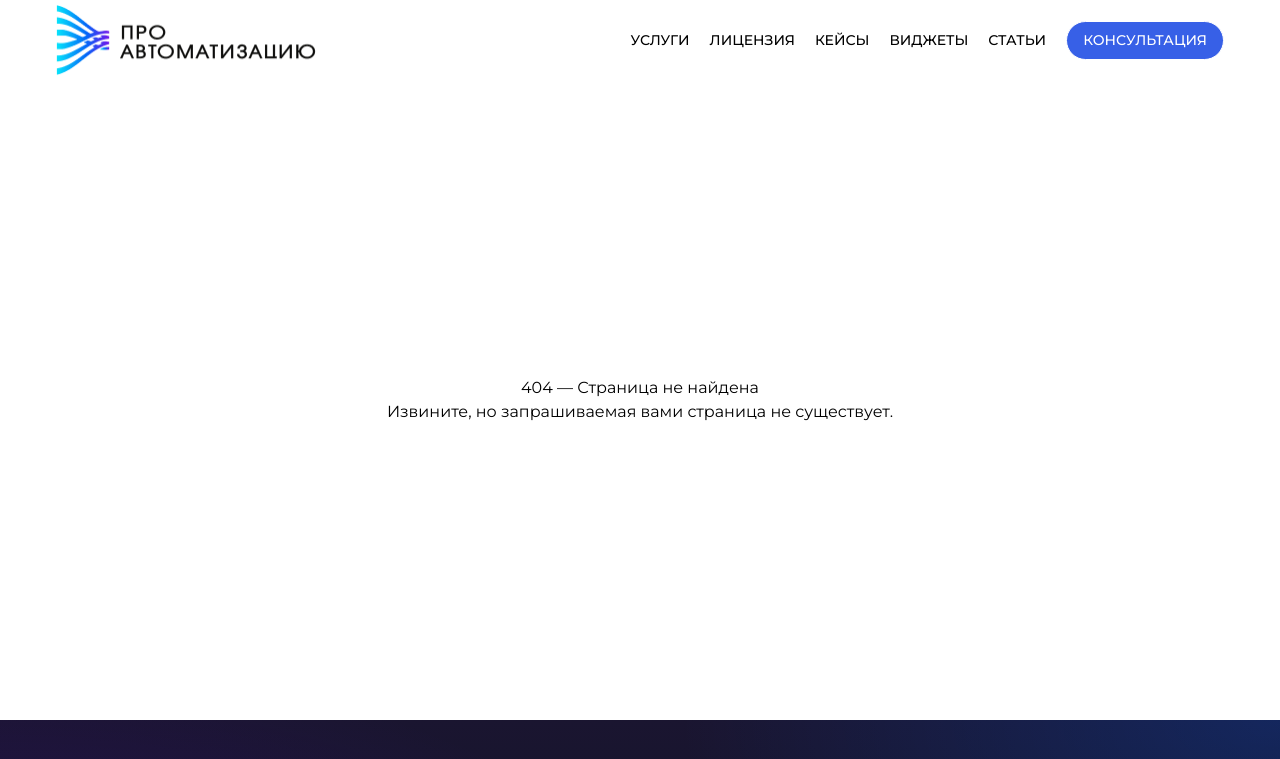
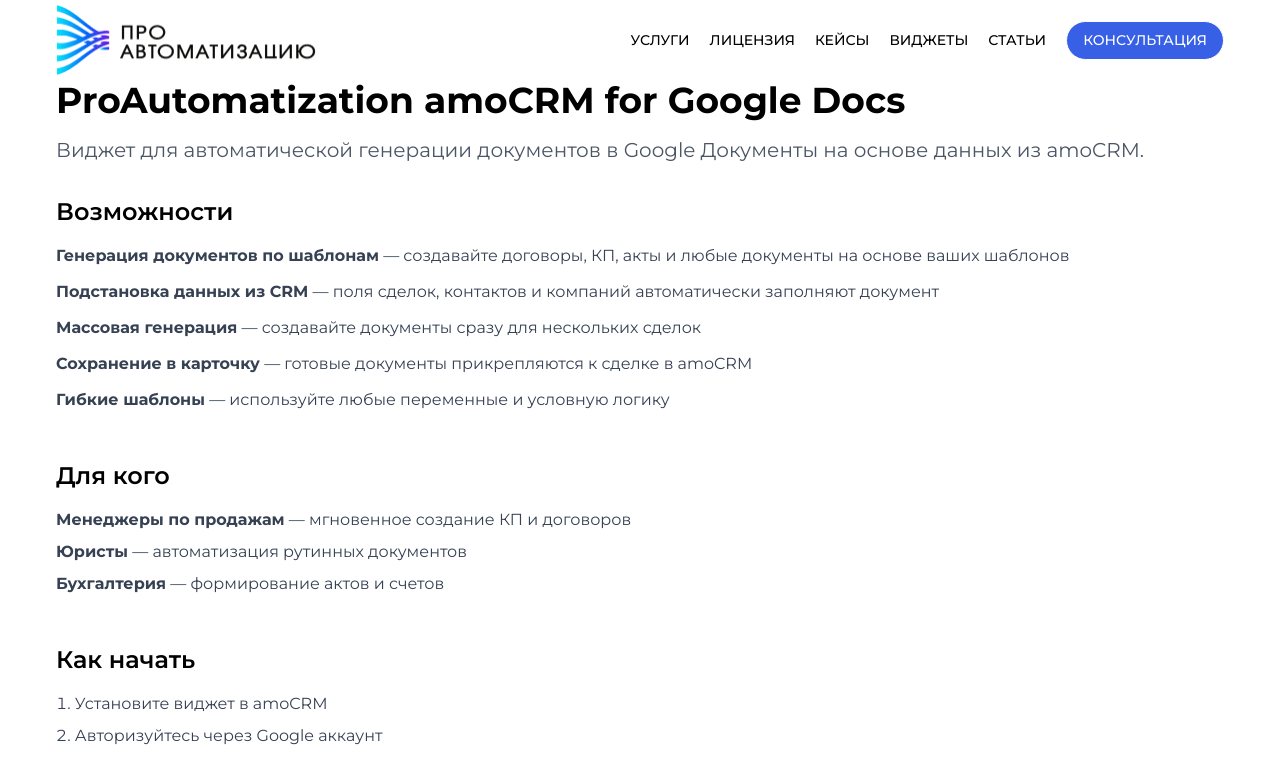
Before and after one commit to DFimp/landing_pro_automatization, a Next.js app: page /widgets/google-docs in a window 1280 px wide. Before the commit this address had no page. Shown: the top 759 px of the page. Built offline with nearby package versions, Linux system fonts and the light colour scheme.

Commit message:
add page for widget google-docs

```diff
--- /dev/null
+++ b/src/app/widgets/google-docs/page.tsx
@@ -0,0 +1,42 @@
+import type { Metadata } from "next";
+import GoogleDocs from "@/page/Widget/GoogleDocs";
+
+export const metadata: Metadata = {
+  title: "ProAutomatization amoCRM for Google Docs - Генерация документов из amoCRM",
+  description: "Виджет для автоматической генерации документов в Google Документы на основе данных из amoCRM. Договоры, КП, акты по шаблонам в один клик.",
+
+  alternates: {
+    canonical: "https://pro-automatization.ru/googledocs",
+  },
+
+  openGraph: {
+    title: "ProAutomatization amoCRM for Google Docs",
+    description: "Автоматическая генерация документов в Google Docs на основе данных из amoCRM. Договоры, КП, акты по шаблонам.",
+    url: "https://pro-automatization.ru/googledocs",
+    type: "website",
+    images: [
+      {
+        url: "https://pro-automatization.ru/og-image.png",
+        width: 1200,
+        height: 630,
+        alt: "ProAutomatization amoCRM for Google Docs"
+      }
+    ],
+  },
+
+  twitter: {
+    card: "summary_large_image",
+    title: "ProAutomatization amoCRM for Google Docs",
+    description: "Автоматическая генерация документов в Google Docs на основе данных из amoCRM",
+    images: ["https://pro-automatization.ru/og-image.png"],
+  },
+};
+
+export default async function Page({
+  searchParams,
+}: {
+  searchParams: Promise<{ embed?: string }>;
+}) {
+  const params = await searchParams;
+  return <GoogleDocs searchParams={params} />;
+}
--- /dev/null
+++ b/src/page/Widget/GoogleDocs/index.tsx
@@ -0,0 +1,59 @@
+export default function GoogleDocs({
+  searchParams,
+}: {
+  searchParams: { embed?: string };
+}) {
+  const isIframe = searchParams.embed === "true";
+
+  return (
+    <div className="container mx-auto px-4 py-12 max-w-4xl">
+      <h1 className="text-4xl font-bold mb-4">
+        ProAutomatization amoCRM for Google Docs
+      </h1>
+
+      <p className="text-xl text-gray-600 mb-8">
+        Виджет для автоматической генерации документов в Google Документы на основе данных из amoCRM.
+      </p>
+
+      <section className="mb-12">
+        <h2 className="text-2xl font-semibold mb-4">Возможности</h2>
+        <ul className="space-y-3 text-gray-700">
+          <li>
+            <strong>Генерация документов по шаблонам</strong> — создавайте договоры, КП, акты и любые документы на основе ваших шаблонов
+          </li>
+          <li>
+            <strong>Подстановка данных из CRM</strong> — поля сделок, контактов и компаний автоматически заполняют документ
+          </li>
+          <li>
+            <strong>Массовая генерация</strong> — создавайте документы сразу для нескольких сделок
+          </li>
+          <li>
+            <strong>Сохранение в карточку</strong> — готовые документы прикрепляются к сделке в amoCRM
+          </li>
+          <li>
+            <strong>Гибкие шаблоны</strong> — используйте любые переменные и условную логику
+          </li>
+        </ul>
+      </section>
+
+      <section className="mb-12">
+        <h2 className="text-2xl font-semibold mb-4">Для кого</h2>
+        <ul className="space-y-2 text-gray-700">
+          <li><strong>Менеджеры по продажам</strong> — мгновенное создание КП и договоров</li>
+          <li><strong>Юристы</strong> — автоматизация рутинных документов</li>
+          <li><strong>Бухгалтерия</strong> — формирование актов и счетов</li>
+        </ul>
+      </section>
+
+      <section className="mb-12">
+        <h2 className="text-2xl font-semibold mb-4">Как начать</h2>
+        <ol className="list-decimal list-inside space-y-2 text-gray-700">
+          <li>Установите виджет в amoCRM</li>
+          <li>Авторизуйтесь через Google аккаунт</li>
+          <li>Загрузите шаблон с переменными</li>
+          <li>Генерируйте документы в один клик</li>
+        </ol>
+      </section>
+    </div>
+  );
+}
```
